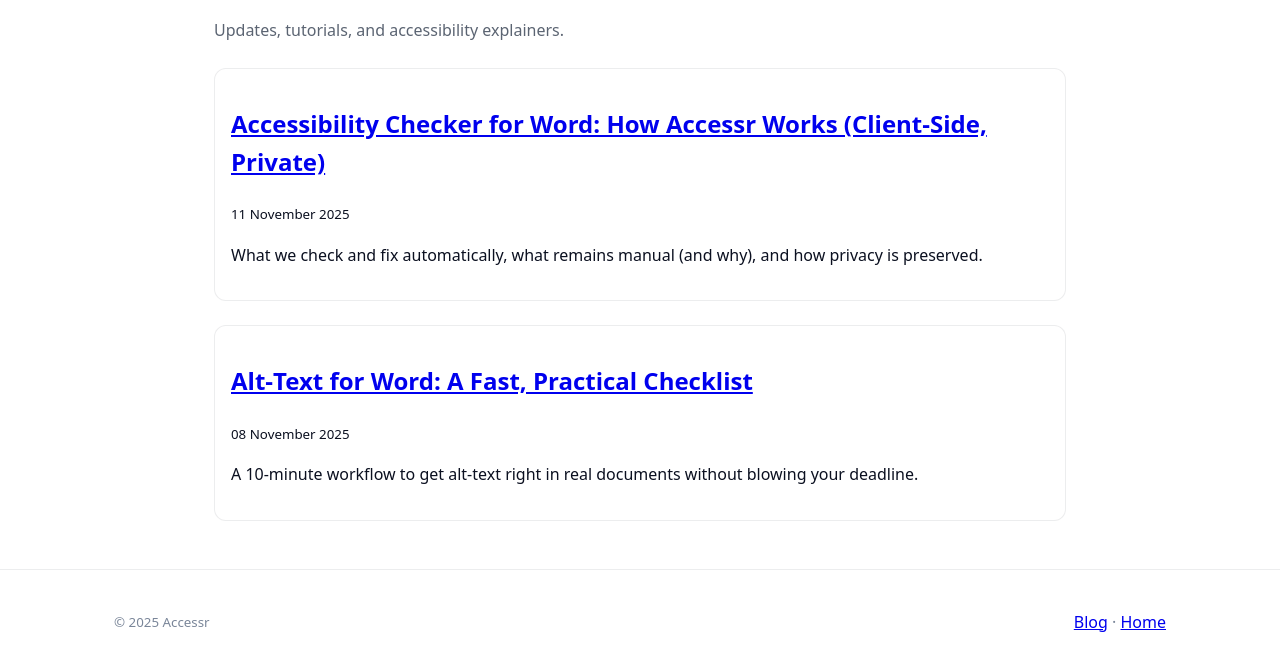
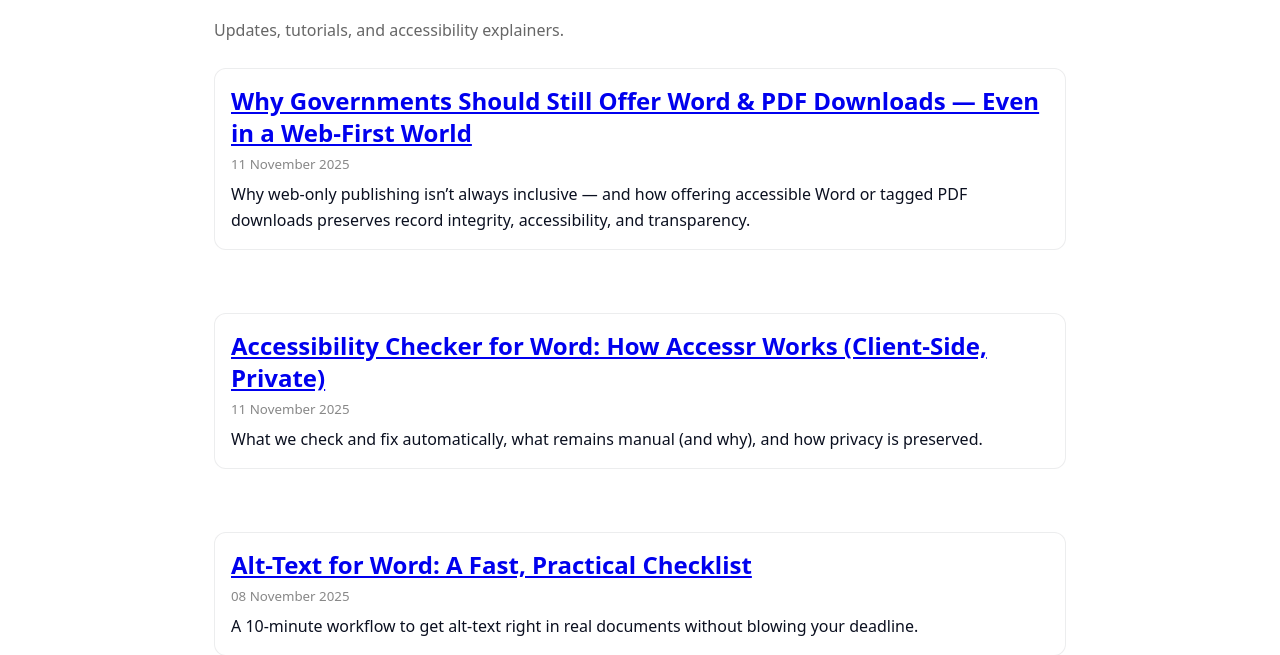
Before and after one commit to accessr/accessr, a plain HTML site: page blog/index.html in a window 1280 px wide. Shown: the part 180-835 px from the top of the page. Drawn offline with Linux system fonts and the light colour scheme.

Commit message:
Update index.html

```diff
--- a/blog/index.html
+++ b/blog/index.html
@@ -7,47 +7,76 @@
   <meta name="description" content="Updates, tutorials and accessibility explainers from Accessr." />
   <link rel="canonical" href="https://accessr.net/blog/" />
   <link rel="stylesheet" href="/assets/style.css" />
-<style>html{font-family:system-ui,-apple-system,Segoe UI,Roboto,Inter,Arial,sans-serif}</style>
+  <style>
+    html { font-family: system-ui, -apple-system, Segoe UI, Roboto, Inter, Arial, sans-serif }
+    .muted { color: #666; }
+    .post-card { margin-bottom: 2.4rem; }
+    .post-card h2 { margin: 0 0 .3rem 0; line-height: 1.35; }
+    .post-card small { color: #888; display: block; margin-bottom: .4rem; }
+    .post-card p { margin: 0; }
+  </style>
 </head>
 <body>
 <header class="bar">
   <div class="container bar-inner">
     <a href="/" class="brand"><span class="logo">A</span> Accessr</a>
-<nav><a href="/">Home</a> <a href="/blog/" aria-current="page">Blog</a></nav>
+    <nav>
+      <a href="/">Home</a>
+      <a href="/blog/" aria-current="page">Blog</a>
+    </nav>
   </div>
 </header>
-
 
 <main class="container" style="padding:48px 24px;max-width:900px">
   <h1>Blog</h1>
   <p class="muted">Updates, tutorials, and accessibility explainers.</p>
 
+  <section class="post-list">
 
-<section class="post-list">
     <article class="post-card">
-<h2><a href="/blog/how-accessr-works.html">Accessibility Checker for Word: How Accessr Works (Client‑Side, Private)</a></h2>
+      <h2>
+        <a href="/blog/why-offer-word-pdf-downloads.html">
+          Why Governments Should Still Offer Word &amp; PDF Downloads — Even in a Web-First World
+        </a>
+      </h2>
+      <small>11 November 2025</small>
+      <p>Why web-only publishing isn’t always inclusive — and how offering accessible Word or tagged PDF downloads preserves record integrity, accessibility, and transparency.</p>
+    </article>
+
+    <article class="post-card">
+      <h2>
+        <a href="/blog/how-accessr-works.html">
+          Accessibility Checker for Word: How Accessr Works (Client-Side, Private)
+        </a>
+      </h2>
       <small>11 November 2025</small>
       <p>What we check and fix automatically, what remains manual (and why), and how privacy is preserved.</p>
     </article>
 
+    <article class="post-card">
+      <h2>
+        <a href="/blog/docx-alt-text-guide.html">
+          Alt-Text for Word: A Fast, Practical Checklist
+        </a>
+      </h2>
+      <small>08 November 2025</small>
+      <p>A 10-minute workflow to get alt-text right in real documents without blowing your deadline.</p>
+    </article>
 
-<article class="post-card">
-<h2><a href="/blog/docx-alt-text-guide.html">Alt‑Text for Word: A Fast, Practical Checklist</a></h2>
-<small>08 November 2025</small>
-<p>A 10‑minute workflow to get alt‑text right in real documents without blowing your deadline.</p>
-</article>
   </section>
 </main>
-
 
 <footer class="site-footer">
   <div class="container foot-inner">
     <small>© <span id="year"></span> Accessr</small>
-<nav><a href="/blog/">Blog</a> · <a href="/">Home</a></nav>
+    <nav>
+      <a href="/blog/">Blog</a> · <a href="/">Home</a>
+    </nav>
   </div>
 </footer>
 
-
-<script>document.getElementById('year').textContent = new Date().getFullYear();</script>
+<script>
+  document.getElementById('year').textContent = new Date().getFullYear();
+</script>
 </body>
 </html>
```
Lines whose indentation alone changed are shown as unchanged.
